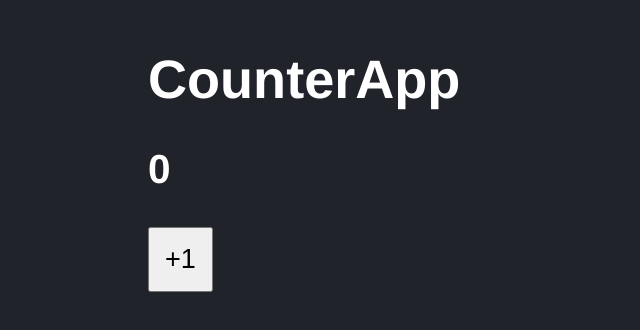
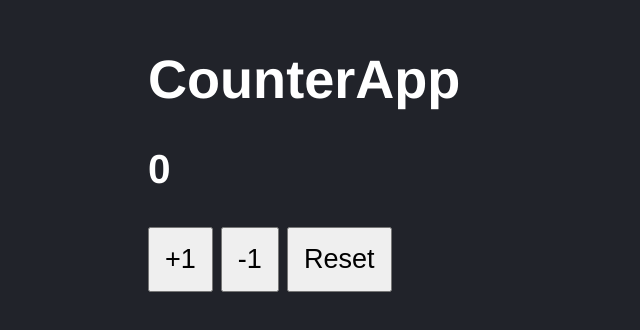
Before and after one commit to erickestradapj/react-counter-app, a React (Vite) app: page / in a window 1280 px wide. Shown: the part 136-466 px from the top of the page, without its empty margins (0-640 px from the left). Built offline with nearby package versions, Linux system fonts and the light colour scheme.

Commit message:
feat: handleSubtract and handleReset

```diff
--- a/src/CounterApp.jsx
+++ b/src/CounterApp.jsx
@@ -5,8 +5,15 @@
    const [counter, setCounter] = useState(value);
 
    const handleAdd = () => {
-      //    setCounter((c) => c + 1);
       setCounter(counter + 1);
+   };
+
+   const handleSubtract = () => {
+      setCounter(counter - 1);
+   };
+
+   const handleReset = () => {
+      setCounter(value);
    };
 
    return (
@@ -15,6 +22,8 @@
          <h2> {counter} </h2>
 
          <button onClick={handleAdd}>+1</button>
+         <button onClick={handleSubtract}>-1</button>
+         <button onClick={handleReset}>Reset</button>
       </>
    );
 };
--- a/src/styles.css
+++ b/src/styles.css
@@ -10,4 +10,5 @@
 button {
    padding: 15px;
    font-size: 1.3rem;
+   margin-right: 8px;
 }
```
